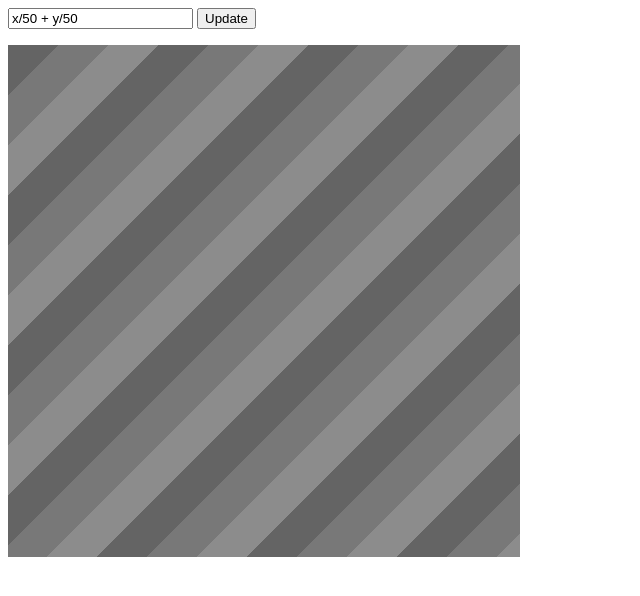
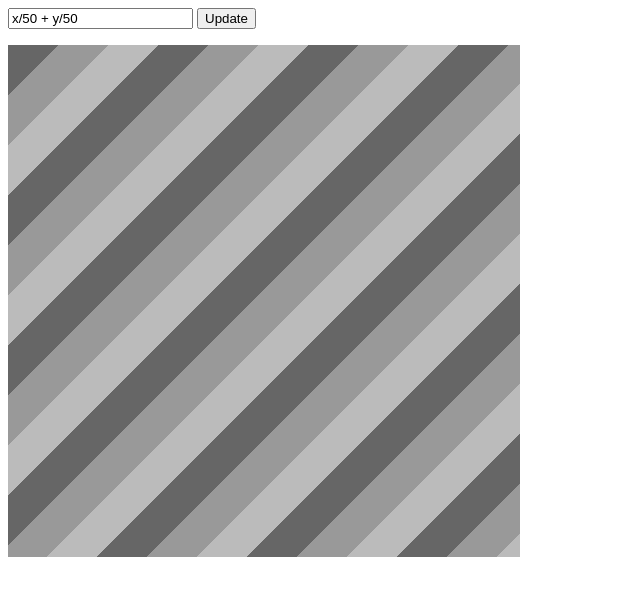
Before and after one commit to emillon/mix2d, a plain HTML site: page index.html in a window 1280 px wide. Shown: the whole page, without its empty margins (0-640 px from the left). Drawn offline with Linux system fonts and the light colour scheme.

Commit message:
draw contexts instead of colors

```diff
--- a/index.html
+++ b/index.html
@@ -10,11 +10,27 @@
     </form>
     <canvas id="yeswecanvas" height=512 width=512 />
     <script type="text/javascript">
+      function makeColorCanvasData(color) {
+        var canvas = document.createElement('canvas');
+        canvas.height = 512;
+        canvas.width  = 512;
+        var ctx = canvas.getContext("2d");
+        ctx.fillStyle = color;
+        ctx.fillRect(0, 0, canvas.height, canvas.width);
+        var data = ctx.getImageData(0, 0, canvas.width, canvas.height);
+        return data;
+      }
+
+      var sources = [ makeColorCanvasData("#666")
+                    , makeColorCanvasData("#999")
+                    , makeColorCanvasData("#bbb")
+                    ];
+
       function update(){
         var v = document.getElementById("funfunfun").value;
         var text = "var x=this.x;var y=this.y;return (" + v + ")";
         var f = new Function(text);
-        mix2d_draw("yeswecanvas", function(x, y) {
+        mix2d_draw("yeswecanvas", sources, function(x, y) {
             var t = {"x": x, "y": y};
             return f.apply(t);
             });
--- a/mix2d.js
+++ b/mix2d.js
@@ -1,21 +1,15 @@
-function mix2d_draw(id, f) {
-
-  var g1 = [100, 100, 100];
-  var g2 = [120, 120, 120];
-  var g3 = [140, 140, 140];
-
-  var colors = [g1, g2, g3];
+function mix2d_draw(id, sources, f) {
   var canvas = document.getElementById(id);
   var ctx = canvas.getContext("2d");
   var data = ctx.getImageData(0, 0, canvas.width, canvas.height);
   var i, j, p;
   for(i=0;i<canvas.width;i++) {
     for(j=0;j<canvas.height;j++) {
-      var col = colors[~~(f(i, j)) % colors.length];
+      var source = sources[~~(f(i, j)) % sources.length];
       p = 4*(j*canvas.width+i);
-      data.data[p+0] = col[0];
-      data.data[p+1] = col[1];
-      data.data[p+2] = col[2];
+      data.data[p+0] = source.data[p+0];
+      data.data[p+1] = source.data[p+1];
+      data.data[p+2] = source.data[p+2];
       data.data[p+3] = 255;
     }
   }
```
